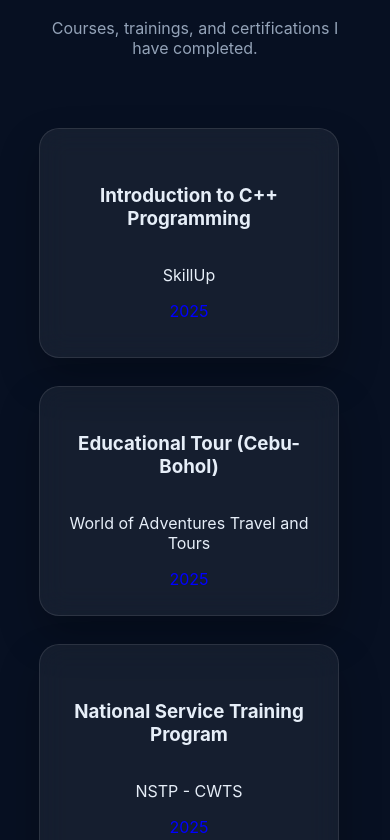
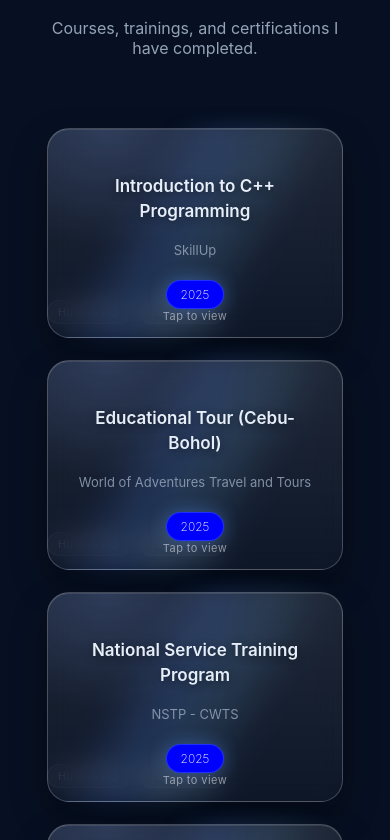
Before and after one commit to gela08/jelly-portfolio, a React (Vite) app: page / in a window 390 px wide. Shown: the part 8024-8864 px from the top of the page. Built offline with nearby package versions, Linux system fonts and the light colour scheme.

Commit message:
certificates page done

```diff
--- a/src/pages/Certification.tsx
+++ b/src/pages/Certification.tsx
@@ -84,6 +84,8 @@
   },
 ];
 
+/* -------------------- Desktop tilt -------------------- */
+
 const handleMouseMove = (e: React.MouseEvent<HTMLDivElement>) => {
   const card = e.currentTarget;
   const rect = card.getBoundingClientRect();
@@ -100,27 +102,89 @@
 
 const resetTilt = (e: React.MouseEvent<HTMLDivElement>) => {
   const card = e.currentTarget;
-  card.style.setProperty("--rx", `0deg`);
-  card.style.setProperty("--ry", `0deg`);
+  card.style.setProperty("--rx", "0deg");
+  card.style.setProperty("--ry", "0deg");
 };
-
 
 export default function Certification() {
   const [activeCert, setActiveCert] = useState<Cert | null>(null);
-  const [closing, setClosing] = useState(false);
 
-  // Mobile preview only
+  /* -------------------- modal drag (Settings-style) -------------------- */
+
+  const modalRef = useRef<HTMLDivElement>(null);
+  const startY = useRef(0);
+  const lastY = useRef(0);
+  const lastTime = useRef(0);
+  const velocity = useRef(0);
+  const dragging = useRef(false);
+
+  const MIN_CLOSE_DRAG = 120;
+  const VELOCITY_CLOSE_THRESHOLD = 1.2;
+
+  const dragStart = (e: React.TouchEvent | React.MouseEvent) => {
+    dragging.current = true;
+    const y = "touches" in e ? e.touches[0].clientY : e.clientY;
+
+    startY.current = y;
+    lastY.current = y;
+    lastTime.current = performance.now();
+
+    if (modalRef.current) {
+      modalRef.current.style.transition = "none";
+    }
+  };
+
+  const dragMove = (e: React.TouchEvent | React.MouseEvent) => {
+    if (!dragging.current || !modalRef.current) return;
+
+    const y = "touches" in e ? e.touches[0].clientY : e.clientY;
+    const delta = y - startY.current;
+    if (delta < 0) return;
+
+    const now = performance.now();
+    velocity.current = (y - lastY.current) / (now - lastTime.current);
+
+    lastY.current = y;
+    lastTime.current = now;
+
+    modalRef.current.style.transform = `translateY(${delta}px)`;
+  };
+
+  const dragEnd = () => {
+    dragging.current = false;
+    if (!modalRef.current) return;
+
+    const fast = velocity.current > VELOCITY_CLOSE_THRESHOLD;
+    const far = lastY.current - startY.current > MIN_CLOSE_DRAG;
+
+    if (fast || far) {
+      modalRef.current.style.transition =
+        "0.35s cubic-bezier(.33,1.07,.53,1.29)";
+      modalRef.current.style.transform = "translateY(100vh)";
+      setTimeout(() => setActiveCert(null), 250);
+    } else {
+      modalRef.current.style.transition =
+        "0.4s cubic-bezier(.2,1.15,.45,1.35)";
+      modalRef.current.style.transform = "translateY(0)";
+    }
+  };
+
+  /* -------------------- mobile hold logic -------------------- */
 
   const holdTimer = useRef<number | null>(null);
-  const didHold = useRef(false);
+  const isHolding = useRef(false);
   const [heldCard, setHeldCard] = useState<number | null>(null);
 
+  const isMobile = () =>
+    window.matchMedia("(max-width: 768px)").matches;
+
   const handleTouchStart = (index: number) => {
-    didHold.current = false;
+    isHolding.current = false;
 
     holdTimer.current = window.setTimeout(() => {
-      didHold.current = true;
+      isHolding.current = true;
       setHeldCard(index);
+      navigator.vibrate?.(8);
     }, 300);
   };
 
@@ -129,9 +193,9 @@
       clearTimeout(holdTimer.current);
       holdTimer.current = null;
     }
-    setHeldCard(null);
+
+    setTimeout(() => setHeldCard(null), 350);
   };
-
 
   return (
     <section id="certification" className="cert-section">
@@ -145,17 +209,13 @@
           <div
             key={index}
             className="cert-item"
-
             onMouseMove={handleMouseMove}
             onMouseLeave={resetTilt}
-
             onTouchStart={() => handleTouchStart(index)}
             onTouchEnd={handleTouchEnd}
-
             onClick={() => {
-              if (!didHold.current) {
-                setActiveCert(cert);
-              }
+              if (isMobile() && isHolding.current) return;
+              setActiveCert(cert);
             }}
           >
             <div className={`cert-card ${heldCard === index ? "held" : ""}`}>
@@ -168,31 +228,39 @@
               <div className="cert-face cert-back">
                 <img src={cert.image} alt={cert.title} />
               </div>
+
+              <div className="cert-hint">
+                <span></span>
+                <span></span>
+              </div>
+
             </div>
           </div>
         ))}
       </div>
 
-
-      {/* Mobile Preview */}
+      {/* -------------------- Modal -------------------- */}
 
 
-      {/* Modal */}
       {activeCert && (
         <div
-          className={`cert-modal-overlay ${closing ? "closing" : "show"}`}
-          onClick={() => {
-            setClosing(true);
-            setTimeout(() => {
-              setActiveCert(null);
-              setClosing(false);
-            }, 250);
-          }}
+          className="cert-modal-overlay show"
+          onClick={() => setActiveCert(null)}
         >
           <div
-            className={`cert-modal ${closing ? "closing" : ""}`}
+            ref={modalRef}
+            className="cert-modal"
             onClick={(e) => e.stopPropagation()}
+            onMouseDown={dragStart}
+            onMouseMove={dragMove}
+            onMouseUp={dragEnd}
+            onMouseLeave={dragEnd}
+            onTouchStart={dragStart}
+            onTouchMove={dragMove}
+            onTouchEnd={dragEnd}
           >
+            <div className="modal-handle" />
+
             <img
               src={activeCert.image}
               alt={activeCert.title}
--- a/src/styles/pages/Certification.css
+++ b/src/styles/pages/Certification.css
@@ -1,3 +1,9 @@
+.cert-section,
+.cert-section * {
+  user-select: none;
+  -webkit-user-select: none;
+  -ms-user-select: none;
+}
 
 .cert-section {
   padding: 120px 10% 150px;
@@ -6,19 +12,22 @@
 
 .cert-grid {
   display: grid;
-  grid-template-columns: repeat(auto-fit, minmax(220px, 1fr));
-  gap: 28px;
-  max-width: 900px;
+  grid-template-columns: repeat(auto-fit, minmax(260px, 1fr));
+  gap: 36px;
+  max-width: 1100px;
   margin: auto;
   perspective: 1200px;
+}
 
-}
 
 .cert-card {
   position: relative;
-  height: 230px;
-  width: 300px;
-  border-radius: 20px;
+  height: 240px;
+  width: 100%;
+  max-width: 320px;
+  margin: auto;
+
+  border-radius: 22px;
   cursor: pointer;
 
   --flip: 0deg;
@@ -36,12 +45,53 @@
     filter 0.35s ease-out;
 
   will-change: transform;
-  touch-action: manipulation;
 }
 
+
+.cert-card::before {
+  content: "";
+  position: absolute;
+  inset: -1px;
+  border-radius: 22px;
+  background: linear-gradient(
+    120deg,
+    transparent 30%,
+    rgba(80,140,255,0.35),
+    rgba(120,200,255,0.25),
+    transparent 70%
+  );
+  opacity: 0.6;
+  pointer-events: none;
+  filter: blur(10px);
+}
+
+.cert-title {
+  font-size: 16px;
+  font-weight: 600;
+  line-height: 1.4;
+  margin-bottom: 6px;
+  text-align: center;
+}
+
+.cert-issuer {
+  font-size: 13px;
+  color: var(--muted);
+  margin-bottom: 10px;
+}
+
+
 .cert-year {
-  color: var(--accent);
+  font-size: 12px;
+  font-weight: 200;
+  padding: 6px 12px;
+  margin-top: 10px;
+  border-radius: 999px;
+
+  color: white;
+  background: var(--accent);
+  border: 1px solid rgba(80,140,255,0.35);
 }
+
 
 .cert-hitbox {
   position: absolute;
@@ -56,13 +106,35 @@
   position: relative;
   width: 300px;
   height: 230px;
+
+  touch-action: manipulation;
 }
 
 @media (hover: hover) {
   .cert-item:hover .cert-card {
     --flip: 180deg;
   }
+
+  .cert-hint::before {
+    content: "Hover to flip • Click to view";
+    white-space: nowrap;
+  }
+
+  .cert-hint span {
+    display: none;
+  }
 }
+
+@media (hover: none) {
+  .cert-hint span:first-child::before {
+    content: "Hold to flip";
+  }
+
+  .cert-hint span:last-child::before {
+    content: "Tap to view";
+  }
+}
+
 
 .cert-card.held {
   --flip: 180deg;
@@ -71,8 +143,8 @@
 .cert-face {
   position: absolute;
   inset: 0;
-  padding: 22px;
-  border-radius: 20px;
+  padding: 26px;
+  border-radius: 22px;
   pointer-events: none;
 
   display: flex;
@@ -80,14 +152,31 @@
   justify-content: center;
   align-items: center;
 
-  background: rgba(255,255,255,0.06);
-  border: 1px solid rgba(255,255,255,0.1);
-  backdrop-filter: blur(14px);
-  box-shadow: 0 20px 40px rgba(0,0,0,0.25);
+  background:
+    radial-gradient(
+      120% 140% at 20% 0%,
+      rgba(120,160,255,0.18),
+      transparent 40%
+    ),
+    linear-gradient(
+      180deg,
+      rgba(255,255,255,0.10),
+      rgba(255,255,255,0.03)
+    );
+
+  border: 1px solid rgba(255,255,255,0.22);
+
+  backdrop-filter: blur(22px) saturate(140%);
+  -webkit-backdrop-filter: blur(22px) saturate(140%);
+
+  box-shadow:
+    0 28px 70px rgba(0,0,0,0.45),
+    inset 0 1px 0 rgba(255,255,255,0.14);
 
   backface-visibility: hidden;
   -webkit-backface-visibility: hidden;
 }
+
 
 .cert-front {
   transform: translateZ(1px);
@@ -155,13 +244,23 @@
 }
 
 .cert-modal {
+  touch-action: none;
+  user-select: none;
+}
+
+.cert-modal {
   max-width: 900px;
   width: 100%;
   padding: 28px;
   display: flex;
   gap: 28px;
 
-  background: rgba(10,15,25,0.85);
+background:
+    linear-gradient(
+      180deg,
+      rgba(15,20,35,0.95),
+      rgba(8,12,22,0.95)
+    );
   border-radius: 24px;
   border: 1px solid rgba(255,255,255,0.1);
 
@@ -173,6 +272,11 @@
   animation: certSlideDown 0.25s cubic-bezier(.33,1.07,.53,1.29) forwards;
 }
 
+.cert-modal-content .issuer,
+.cert-modal-content .description {
+  color: rgba(255,255,255,0.75);
+}
+
 .cert-modal-image {
   width: 380px;
   border-radius: 18px;
@@ -181,11 +285,15 @@
 
 .cert-modal-content {
   text-align: left;
+  color: #ffffff;
 }
 
 .cert-modal-content h3 {
-  font-size: 26px;
+  font-size: 28px;
+  font-weight: 700;
+  margin-bottom: 6px;
 }
+
 
 .cert-modal-content .issuer {
   color: var(--muted);
@@ -223,19 +331,126 @@
 
 /* Responsive */
 @media (max-width: 768px) {
-  .mobile-only {
-    display: flex;
+  .cert-grid {
+    grid-template-columns: 1fr;
+    gap: 22px;
+    padding: 0 8px;
   }
 
-  .cert-back {
-    display: none;
+  .cert-item {
+    width: 100%;
+    height: auto;
   }
 
+  .cert-card {
+    max-width: 100%;
+    height: 210px;
+  }
+
+  .cert-title {
+  font-size: 17px;
+  font-weight: 600;
+  line-height: 1.45;
+  text-shadow: 0 2px 10px rgba(0,0,0,0.45);
+}
+
+.cert-issuer {
+  font-size: 13px;
+  opacity: 0.85;
+}
+
+.cert-year {
+  margin-top: 12px;
+  padding: 6px 14px;
+  font-size: 12px;
+  box-shadow: 0 0 18px rgba(80,140,255,0.4);
+}
+
+
+  .cert-face {
+    backdrop-filter: blur(14px);
+    box-shadow:
+      0 16px 34px rgba(0,0,0,0.35),
+      inset 0 1px 0 rgba(255,255,255,0.1);
+
+  }
+
+  /* -------------------- Interaction Hints -------------------- */
+
+.cert-hint {
+  position: absolute;
+  bottom: 14px;
+  display: flex;
+  gap: 8px;
+  font-size: 11px;
+  letter-spacing: 0.04em;
+  opacity: 0.75;
+  pointer-events: none;
+}
+
+.cert-hint span {
+  padding: 4px 10px;
+  border-radius: 999px;
+  background: rgba(255,255,255,0.12);
+  border: 1px solid rgba(255,255,255,0.18);
+  backdrop-filter: blur(10px);
+  color: rgba(255,255,255,0.85);
+  animation: hintFade 2.4s ease-in-out infinite;
+}
+
+.cert-hint span:nth-child(2) {
+  animation-delay: 1.2s;
+}
+
+@keyframes hintFade {
+  0%, 100% { opacity: 0.45; }
+  50% { opacity: 1; }
+}
+
+
   .cert-modal {
+    padding: 18px;
+    gap: 16px;
+    border-radius: 20px;
+
     flex-direction: column;
+    max-height: 90vh;
+    overflow-y: auto;
   }
 
   .cert-modal-image {
+    max-height: 40vh;
     width: 100%;
+    object-fit: contain;
+  }
+
+  .modal-handle {
+  width: 42px;
+  height: 5px;
+  border-radius: 999px;
+  background: rgba(255,255,255,0.3);
+  margin: 0 auto 10px;
+}
+
+
+  .cert-modal-content {
+    padding-top: 8px;
+  }
+
+  .cert-modal-content h3 {
+    font-size: 22px;
+  }
+
+  .cert-modal-content .description {
+    font-size: 14px;
+  }
+
+  .cert-face::after {
+    content: "Tap to view";
+    position: absolute;
+    bottom: 14px;
+    font-size: 11px;
+    color: rgba(255,255,255,0.5);
+    letter-spacing: 0.04em;
   }
 }
```
